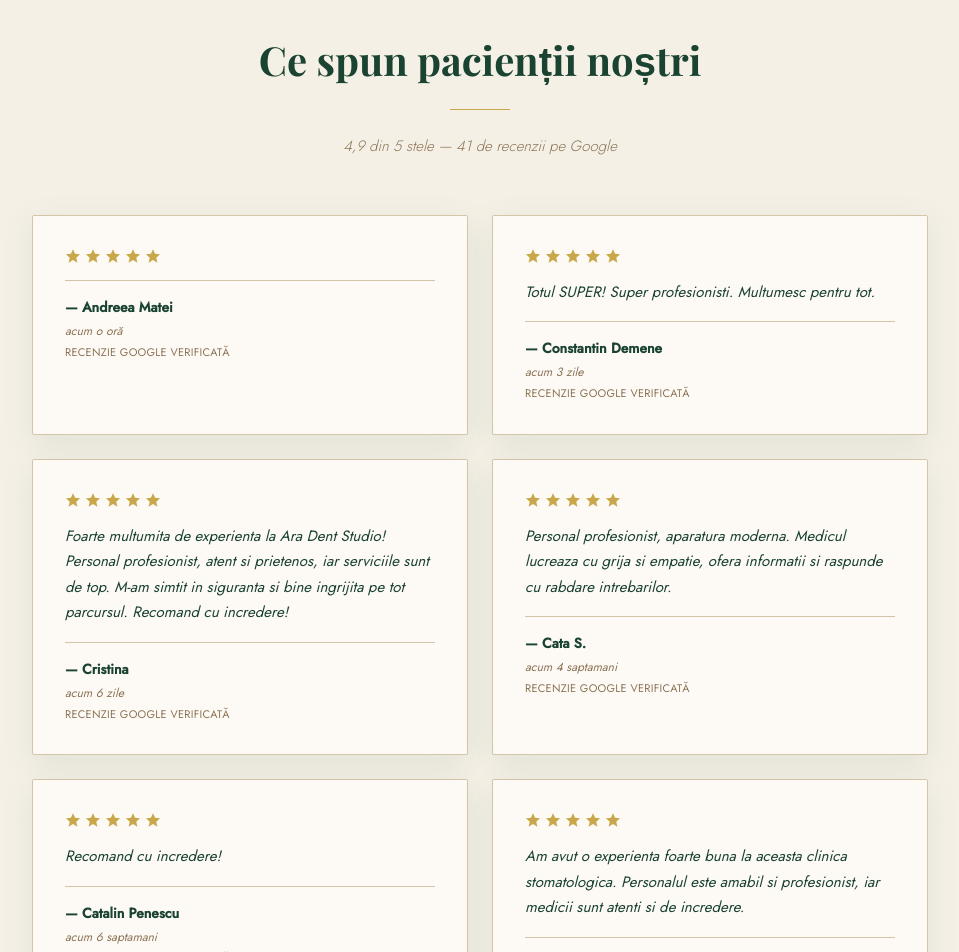
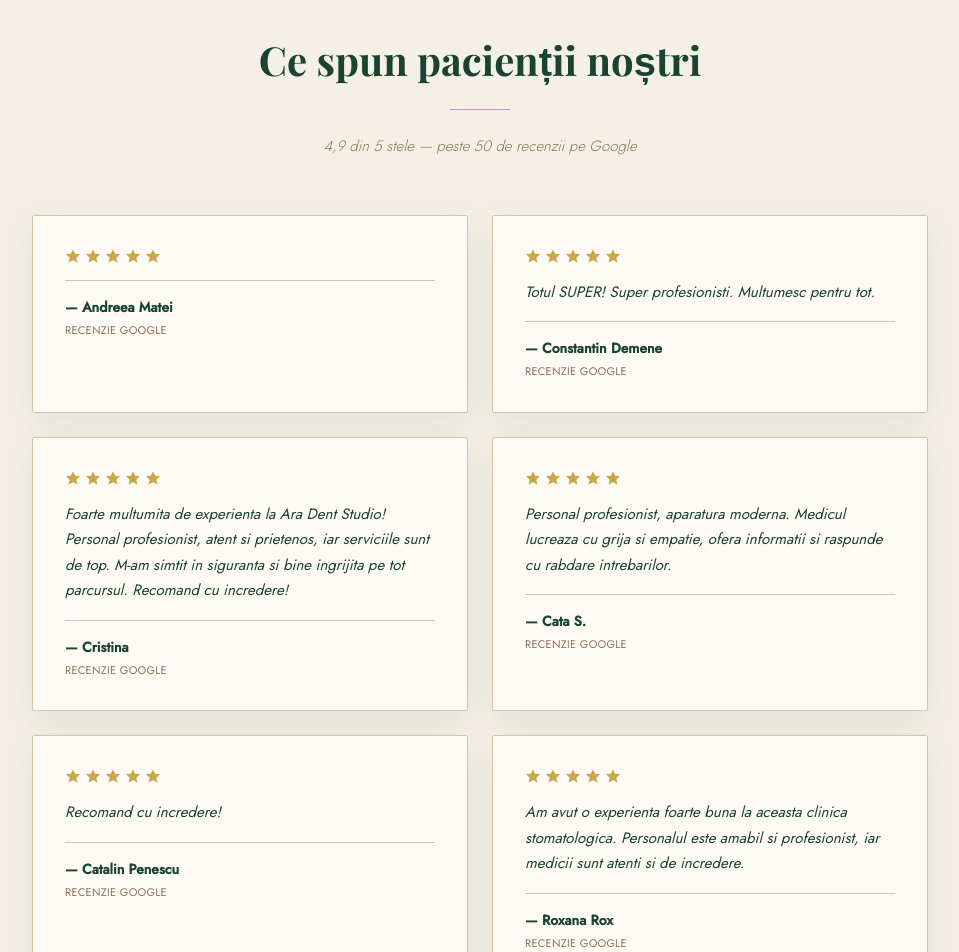
Before and after one commit to Rbt1/aradentpitesti, a Next.js app: page / in a window 1280 px wide. Shown: the part 7880-8832 px from the top of the page, without its empty margins (160-1119 px from the left). Built offline with nearby package versions, Linux system fonts and the light colour scheme.

Commit message:
fix: recenzii 56, testimoniale fara timp relativ, linkuri SAL/SOL in footer

```diff
--- a/app/components/Testimonials.tsx
+++ b/app/components/Testimonials.tsx
@@ -18,38 +18,31 @@ const GOOGLE_REVIEW_URL = 'https://www.google.com/maps/place/ARA+DENT+STUDIO'
 
 interface Review {
   nume: string
-  data: string
   text?: string
 }
 
 const REVIEWS: Review[] = [
   {
     nume: 'Andreea Matei',
-    data: 'acum o oră',
   },
   {
     nume: 'Constantin Demene',
-    data: 'acum 3 zile',
     text: 'Totul SUPER! Super profesionisti. Multumesc pentru tot.',
   },
   {
     nume: 'Cristina',
-    data: 'acum 6 zile',
     text: 'Foarte multumita de experienta la Ara Dent Studio! Personal profesionist, atent si prietenos, iar serviciile sunt de top. M-am simtit in siguranta si bine ingrijita pe tot parcursul. Recomand cu incredere!',
   },
   {
     nume: 'Cata S.',
-    data: 'acum 4 saptamani',
     text: 'Personal profesionist, aparatura moderna. Medicul lucreaza cu grija si empatie, ofera informatii si raspunde cu rabdare intrebarilor.',
   },
   {
     nume: 'Catalin Penescu',
-    data: 'acum 6 saptamani',
     text: 'Recomand cu incredere!',
   },
   {
     nume: 'Roxana Rox',
-    data: 'acum 6 saptamani',
     text: 'Am avut o experienta foarte buna la aceasta clinica stomatologica. Personalul este amabil si profesionist, iar medicii sunt atenti si de incredere.',
   },
 ]
@@ -92,7 +85,7 @@ const Testimonials = () => {
             viewport={{ once: true }}
             transition={{ duration: 0.7, delay: 0.3 }}
           >
-            4,9 din 5 stele — 41 de recenzii pe Google
+            4,9 din 5 stele — peste 50 de recenzii pe Google
           </motion.p>
         </div>
 
@@ -131,13 +124,8 @@ const Testimonials = () => {
                 — {review.nume}
               </p>
 
-              {/* Data */}
-              <p className="font-jost italic text-[12px] text-bark mt-1">
-                {review.data}
-              </p>
-
               <p className="font-jost text-[11px] uppercase tracking-wide text-bark mt-1">
-                Recenzie Google Verificată
+                Recenzie Google
               </p>
             </motion.div>
           ))}
--- a/app/layout.tsx
+++ b/app/layout.tsx
@@ -161,7 +161,7 @@ const jsonLd = {
   aggregateRating: {
     '@type': 'AggregateRating',
     ratingValue: '4.9',
-    reviewCount: '41',
+    reviewCount: '56',
     bestRating: '5',
     worstRating: '1',
   },
```
